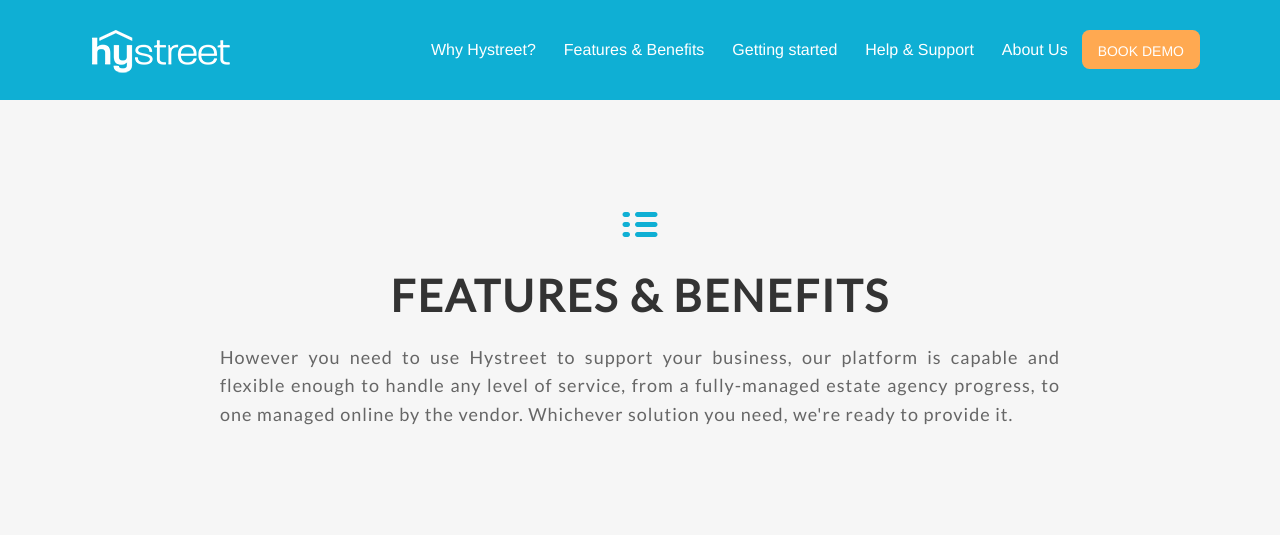
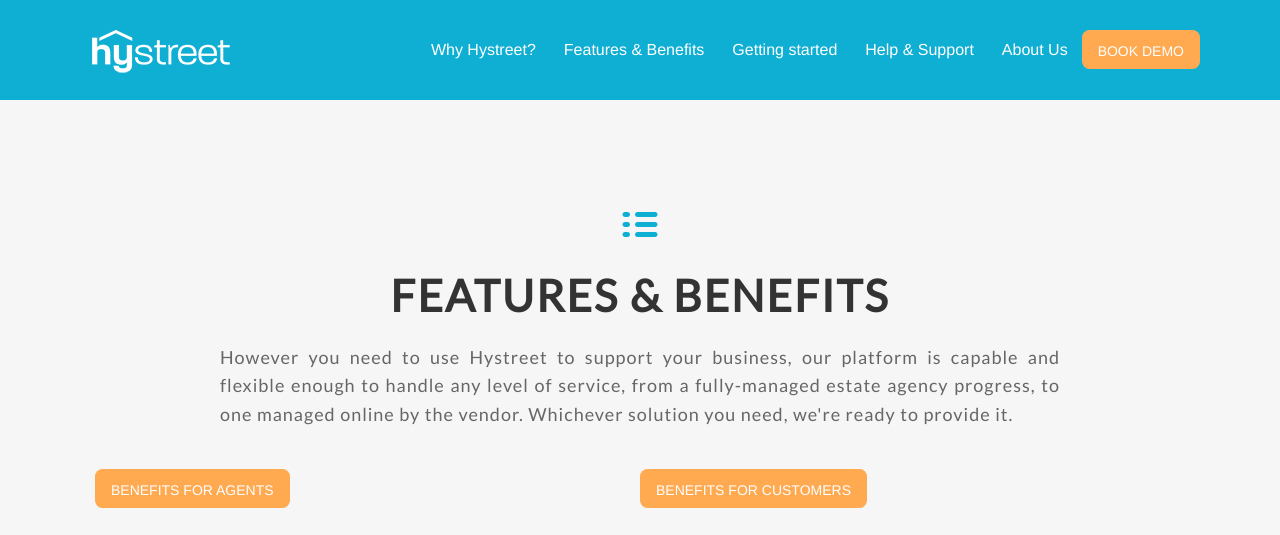
Before and after one commit to hystreet/hystreet.github.io, a Jekyll site: the page built from features-benefits/index.html, in a window 1280 px wide and 900 px high, cut to the strip 0-535 px from the top of the window. Built offline with Jekyll 4.4.1, drawn with Linux system fonts in a browser that asks for light colours; some web fonts are replaced; a script that is not in the unit is left out.

Commit message:
adding scroll down buttons

```diff
--- a/features-benefits/index.html
+++ b/features-benefits/index.html
@@ -14,6 +14,16 @@
       <p>
         However you need to use Hystreet to support your business, our platform is capable and flexible enough to handle any level of service, from a fully-managed estate agency progress, to one managed online by the vendor. Whichever solution you need, we're ready to provide it.
       </p>
+      <div class="large-6 columns left">
+        <a class="button" href="#agents" style="top: 30px;">
+                           Benefits for Agents
+        </a>
+      </div>
+      <div class-"large-6 columns right">
+        <a class="button" href="#customers" style="top: 30px;">
+                           Benefits for Customers
+        </a>
+      </div>
     </div>
 </div>
 </div>
```
